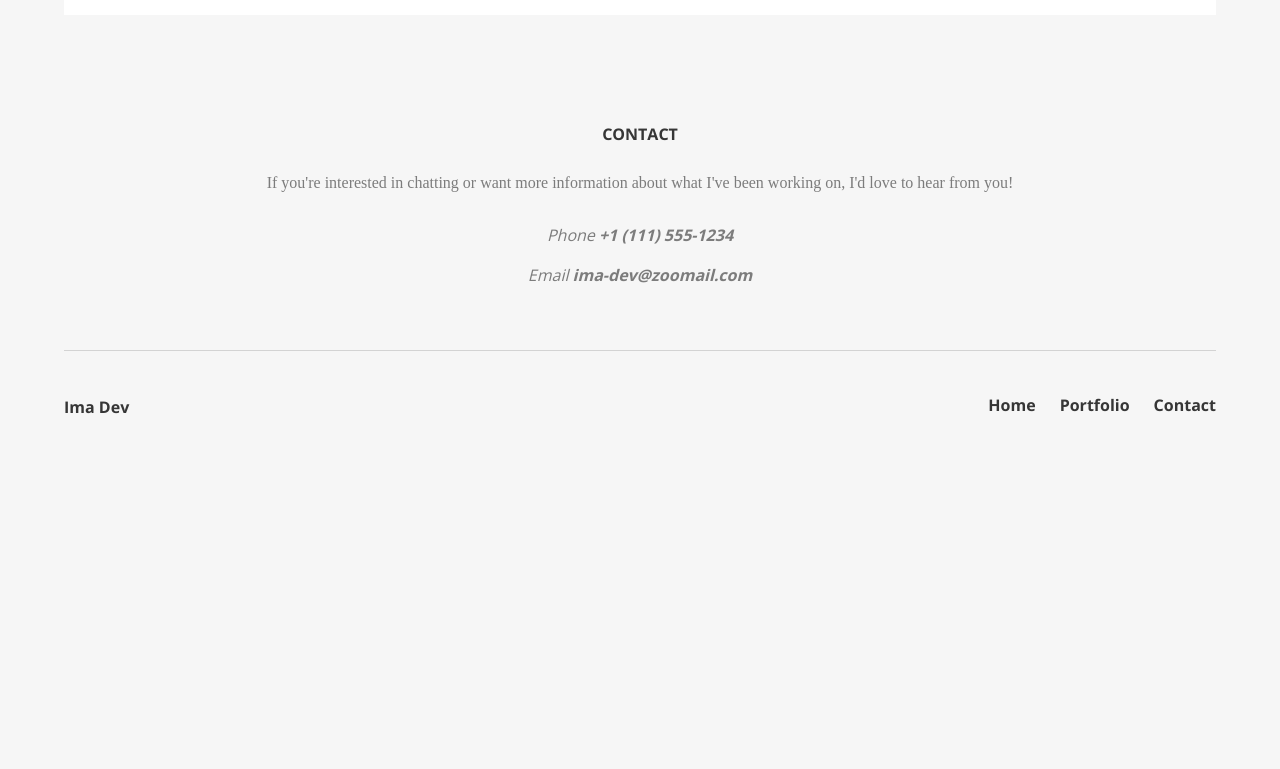
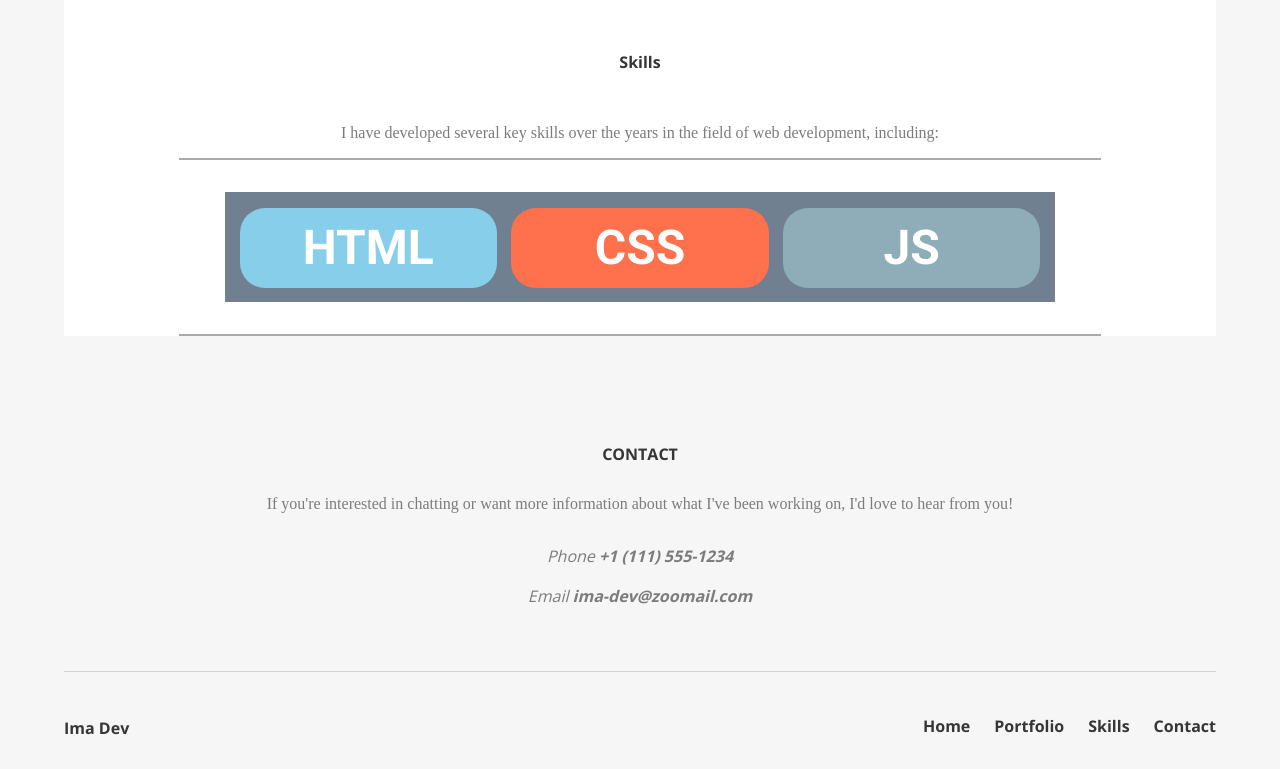
Before and after one commit to Hanzou86/responsive-layout, a plain HTML site: page index.html in a window 1280 px wide. Shown: the part 1173-1942 px from the top of the page. Before the commit the page ends 1621 px from the top, so only its background shows below. Drawn offline with nearby package versions, Linux system fonts and the light colour scheme.

Commit message:
Finished skills section

```diff
--- a/css/style.css
+++ b/css/style.css
@@ -14,6 +14,7 @@ header,
 main,
 #portfolio,
 .project,
+#skills,
 footer {
     display: flex;
     flex-flow: column;
@@ -121,6 +122,49 @@ main h2 {
 .project p {
     color: rgb(92, 92, 92)
 }
+#skills {
+    width: 80%;
+    border-top: 2px solid darkgray;
+    border-bottom: 2px solid darkgray;
+    border-width: 90%;
+    padding: 2em 0;
+}
+.skills-bg {
+    display: flex;
+    flex-flow: column;
+    justify-content: center;
+    align-items: center;
+    width: 90%;
+    padding-top: 1em;
+    background-color: slategrey;
+}
+.skill {
+    min-width: 45%;
+    height: 20%;
+    margin-bottom: .3em;
+    border-radius: 25px;
+    font-size: 2em;
+    font-family: 'Roboto', sans-serif;
+    color: white;
+    box-shadow: 0 5px slategray;
+    display: flex;
+    justify-content: center;
+    align-items: center;
+    flex: 1;
+}
+.skill:hover {
+    transition: .3s;
+    box-shadow: 0 5px pink;
+}
+.html {
+    background-color:skyblue;
+}
+.css {
+    background-color: hsl(12, 100%, 65%);
+}
+.js {
+    background-color: rgb(143, 173, 185)
+}
 /* ===============
 Footer Styles
 =============== */
@@ -193,10 +237,10 @@ Media Queries
         background-color:transparent;
         margin-right: 1.5em;
     }
-    .main-nav li:not(.no-hover):hover {
-
+    .main-nav li:hover {
+        background-color: transparent;
     }
-    nav a:hover {
+    nav ul a:hover {
         opacity: .7;
         transition: .3s;
     }
@@ -218,6 +262,24 @@ Media Queries
         margin: 0 0 auto;
         padding: .5em;
 
+    }
+    .skills-bg {
+        display: flex;
+        flex-flow: row wrap;
+        justify-content: center;
+    }
+    .skill {
+        flex: 1;
+        height: 10vh;
+        font-size: 3em;
+        margin-right: .3em;
+        margin-bottom: .3em;
+    }
+    .html {
+        margin-left: .3em;
+    }
+    .js {
+        max-width: 50%;
     }
     .project img {
         margin-top: 0;
@@ -256,6 +318,11 @@ Media Queries
     .profile {
         max-width: 450px;
     }
+    .skill {
+        flex: 1 30%;
+        min-width: 0;
+    }
+
     .foot-nav ul {
         display: flex;
     }
--- a/index.html
+++ b/index.html
@@ -10,6 +10,7 @@
     <link rel="preconnect" href="https://fonts.googleapis.com">
     <link rel="preconnect" href="https://fonts.gstatic.com" crossorigin>
     <link href="https://fonts.googleapis.com/css2?family=Open+Sans:wght@400;500;700&display=swap" rel="stylesheet">
+    <link href="https://fonts.googleapis.com/css2?family=Roboto:wght@700&display=swap" rel="stylesheet">
 </head>
 
 <body>
@@ -18,9 +19,10 @@
             <h1>Ima Dev</h1>
             <nav class='main-nav'>
                 <ul>
-                    <li class='no-hover'><a href='#home'>Home</a></li>
-                    <li class='no-hover'><a href='#portfolio'>Portfolio</a></li>
-                    <li class='no-hover'><a href='#contact'>Contact</a></li>
+                    <li><a href='#home'>Home</a></li>
+                    <li><a href='#portfolio'>Portfolio</a></li>
+                    <li><a href='#skills'>Skills</a></li>
+                    <li><a href='#contact'>Contact</a></li>
                 </ul>
             </nav>
         </div>
@@ -70,6 +72,15 @@
                 <p>Someone can enter in the numbers they want, and press the big blue button and get the result.</p>
             </section>
         </div>
+        <h2>Skills</h2>
+        <p>I have developed several key skills over the years in the field of web development, including:</p>
+        <div id='skills'>
+            <div class='skills-bg'>
+                <div class='skill html'>HTML</div>
+                <div class='skill css'>CSS</div>
+                <div class='skill js'>JS</div>
+            </div>
+        </div>
     </main>
 
     <footer>
@@ -85,12 +96,13 @@
         <hr>
         <div class='bottom'>
             <h2>Ima Dev</h2>
-            <a>Back To Top</a>
+            <a href='index.html'>Back To Top</a>
             <nav class='foot-nav'>
                 <ul>
-                    <li><a>Home</a></li>
-                    <li><a>Portfolio</a></li>
-                    <li><a>Contact</a></li>
+                    <li><a href='index.html'>Home</a></li>
+                    <li><a href='#portfolio'>Portfolio</a></li>
+                    <li><a href='#skills'>Skills</a></li>
+                    <li><a href='#contact'>Contact</a></li>
                 </ul>
             </nav>
         </div>
```
